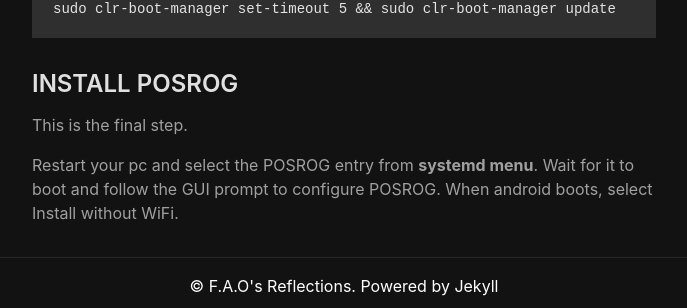
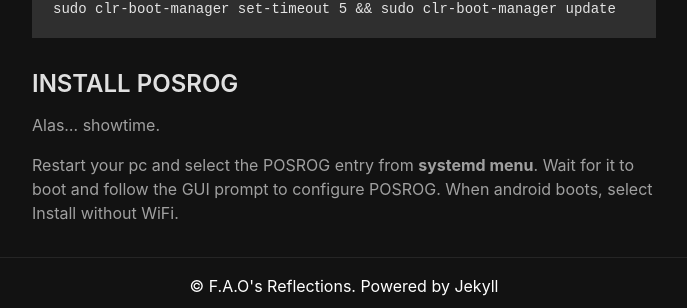
Before and after one commit to f-atisai/f-atisai.github.io, a Jekyll site: the page built from _posts/2022-12-21-posrog-install.md, in a window 1280 px wide and 900 px high, scrolled down 1912 px. Shown: the part 531-839 px from the top of the window, without its empty margins (296-983 px from the left). Built offline with Jekyll 4.4.1, drawn with Linux system fonts in a browser that asks for light colours.

Commit message:
doc: edit post posrog-install

```diff
--- a/_posts/2022-12-21-posrog-install.md
+++ b/_posts/2022-12-21-posrog-install.md
@@ -85,7 +85,7 @@ sudo clr-boot-manager set-timeout 5 && sudo clr-boot-manager update
 
 ### INSTALL POSROG
 
-This is the final step.
+Alas... showtime.
 
 Restart your pc and select the POSROG entry from **systemd menu**. Wait for it to boot and follow the GUI prompt to configure POSROG.
 When android boots, select Install without WiFi.
```
